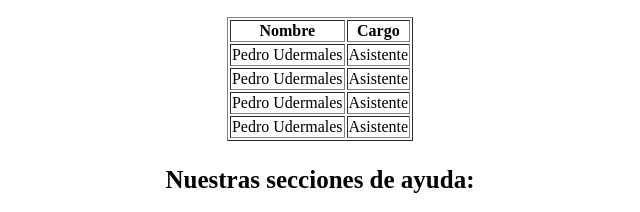
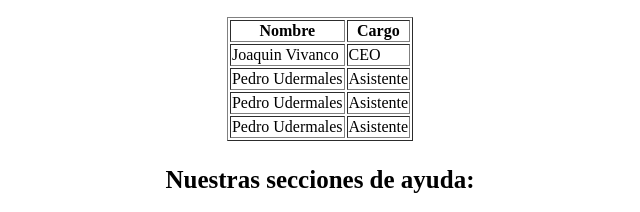
Before and after one commit to JVivanco5/ActPGY1, a plain HTML site: page index.html in a window 1280 px wide. Shown: the part 317-529 px from the top of the page, 320-960 px from the left. Drawn offline with Linux system fonts and the light colour scheme.

Commit message:
Actualizacion de Index.html
se cambio el primer integrante

```diff
--- a/index.html
+++ b/index.html
@@ -26,8 +26,8 @@
         <th>Cargo</th>
     </tr>
     <tr>
-        <td>Pedro Udermales</td>
-        <td>Asistente</td>
+        <td>Joaquin Vivanco</td>
+        <td>CEO</td>
     </tr>
     <tr>
         <td>Pedro Udermales</td>
```
